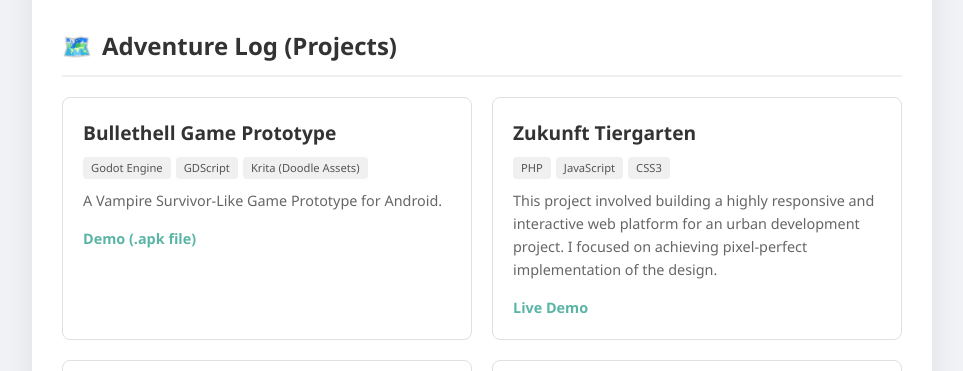
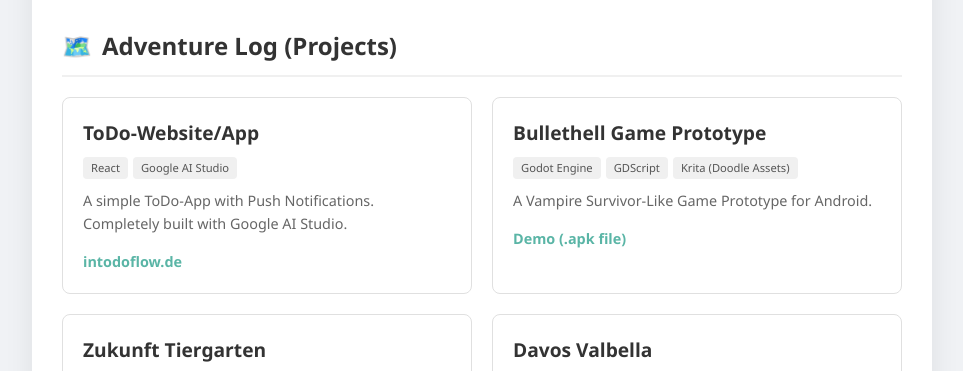
Before and after one commit to Lyuris1995/lyuris1995.github.io, a plain HTML site: page index.html in a window 1280 px wide. Both pictures are taken after a click on the button "Projects". Shown: the part 367-738 px from the top of the page, without its empty margins (158-1121 px from the left). Drawn offline with Linux system fonts and the light colour scheme.

Commit message:
Update index.html

```diff
--- a/index.html
+++ b/index.html
@@ -119,6 +119,20 @@
                 <h2><span>🗺️</span> Adventure Log (Projects)</h2>
 
                 <div class="projects-grid">
+					<div class="project-card">
+                        <div class="project-content">
+                            <div class="project-title">ToDo-Website/App</div>
+                            <div class="tech-stack-mini">
+                                <span class="tech-badge">React</span>
+                                <span class="tech-badge">Google AI Studio</span>
+                            </div>
+                            <p class="project-desc">A simple ToDo-App with Push Notifications. Completely built with Google AI Studio.</p>
+                            <div class="project-links">
+                                <a href="https://www.intodoflow.de/" target="_blank">intodoflow.de</a>
+                            </div>
+                        </div>
+                    </div>
+
                     <div class="project-card">
                         <div class="project-content">
                             <div class="project-title">Bullethell Game Prototype</div>
```
